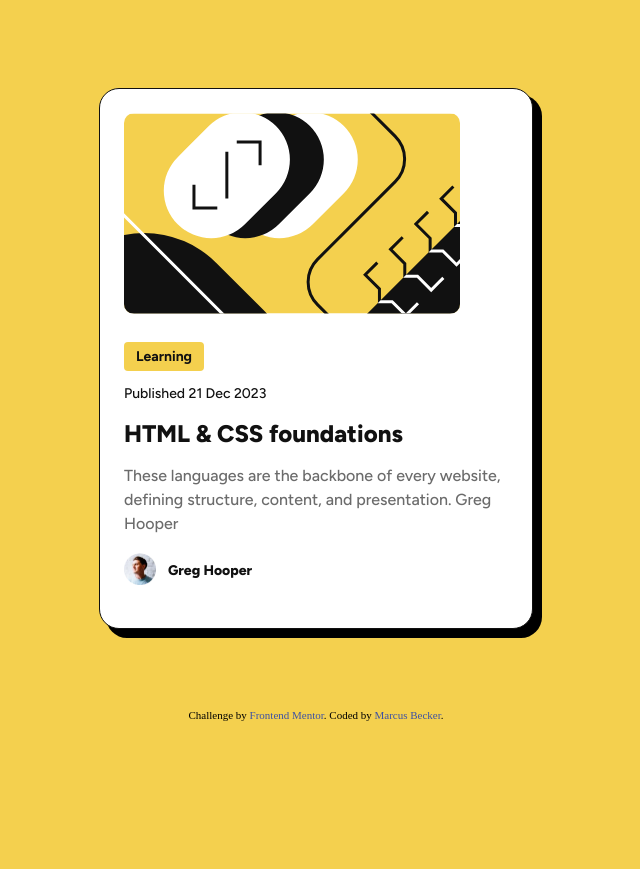
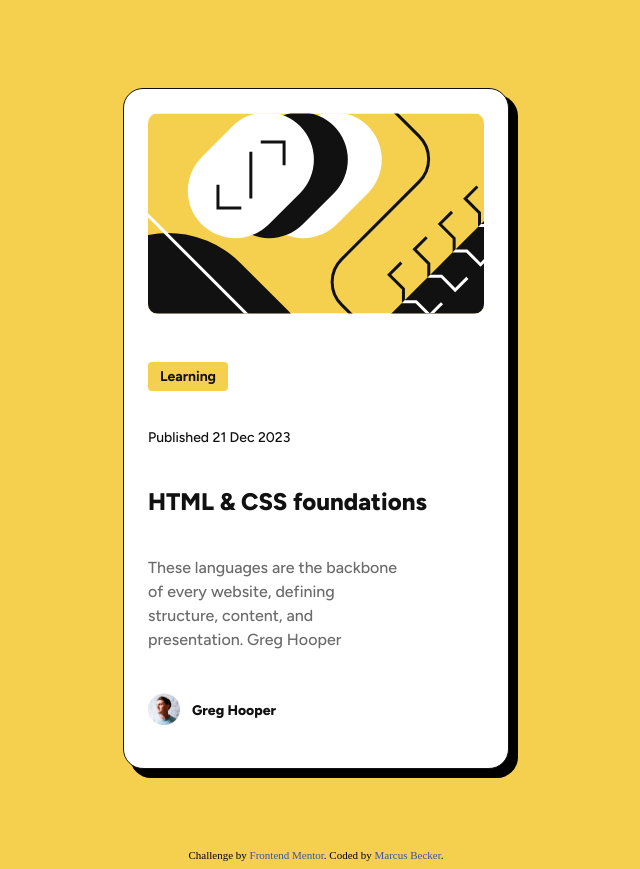
Before and after one commit to MarcusBecker6123/blog-preview-card, a plain HTML site: page index.html in a window 1280 px wide. Shown: the whole page, without its empty margins (324-964 px from the left). Before the commit the page ends 800 px from the top, so only its background shows below. Drawn offline with Linux system fonts and the light colour scheme.

Commit message:
bug fixed

```diff
--- a/index.html
+++ b/index.html
@@ -29,7 +29,7 @@
     <div class="flex">
       <div class="card">
         <img src="assets/images/illustration-article.svg" alt="" />
-        <article class="heading">Learning</article>
+        <span class="heading">Learning</span>
         <div class="publish">Published 21 Dec 2023</div>
         <div class="subheading"><a href="#">HTML & CSS foundations</a></div>
         <p class="description">
--- a/style.css
+++ b/style.css
@@ -22,9 +22,12 @@ body {
 }
 
 .card {
+    display: flex;
+    flex-direction: column;
+    align-items: flex-start;
     margin:0 auto;
     max-width: 384px;
-    width: 100%;
+    width: auto;
     height: auto;
     gap: 24px;
     background: #fff;
@@ -45,10 +48,12 @@ img {
 }
 
 p {
+    max-width: 256px;
     font-family: 'Figtree', sans-serif;
 }
 
 .heading {
+
     color: var(--gray-950);
     font-family: 'Figtree', sans-serif;
     background-color: var(--yellow);
@@ -58,6 +63,7 @@ p {
     font-size: 0.875rem;
     padding: 4px 12px;
     border-radius: 4px;
+
 }
 
 .publish {
```
